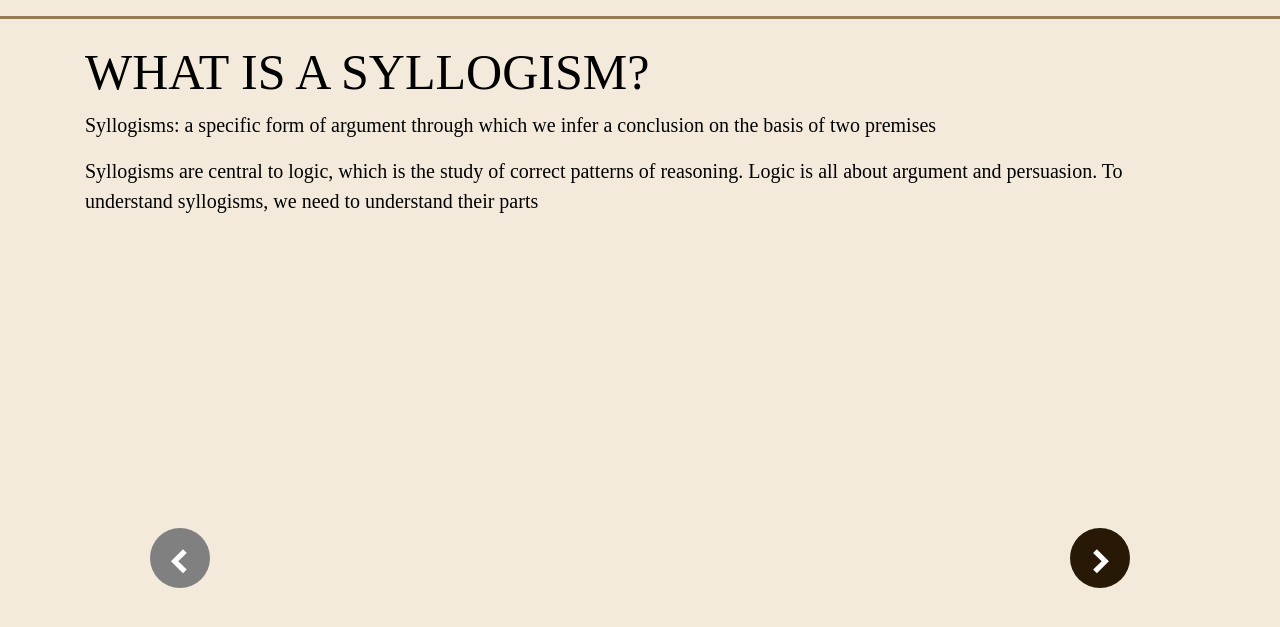
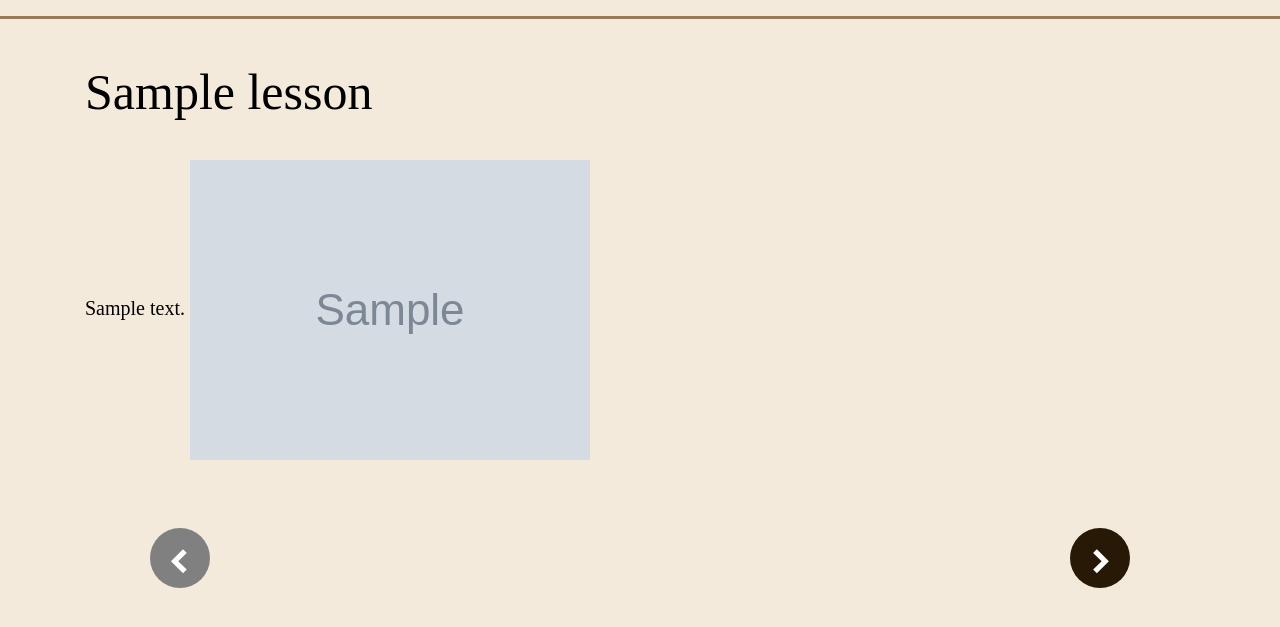
Before and after one commit to gruiiiw/ui_design_syllogism, a Flask app: template templates/learn.html in a window 1280 px wide. Shown: the part 62-689 px from the top of the page. Run offline with Flask 3, Linux system fonts and the light colour scheme; the template is opened without the code that fills it: most values are stand-ins (such as "Sample title", 1, 10 or a date in 2020); grey boxes marked "Sample" are stand-in pictures; some libraries are stand-ins or nearby versions.

Commit message:
Fixed some data

```diff
--- a/server.py
+++ b/server.py
@@ -1,50 +1,64 @@
 from flask import Flask
 from flask import render_template
 from flask import Response, request, jsonify
+
+
 app = Flask(__name__)
+
+
+
 
 
 lessons = {
    "1":{
       "lesson_id": "1",
       "title": "What is a Syllogism",
-      "text": "",
-      "next_lesson":"2"
+      "text": "Syllogisms: a syllogism is a specific form of argument through which we infer a conclusion on the basis of two premises;\n\nSyllogisms are central to logic, which is the study of correct patterns of reasoning. Logic is all about argument and persuasion.\n\nTo understand syllogisms, we need to understand their parts",
+      "next_lesson":"/learn/2",
+      "prev_lesson":"/"
    },
 
    "2":{
       "lesson_id": "2",
       "title": "What is a Syllogism",
       "text": "",
-      "next_lesson":"2"
+      "next_lesson":"/learn/3",
+      "prev_lesson":"/learn/1"
    },
 
    "3":{
       "lesson_id": "3",
       "title": "Building Block 1: Terms",
-      "text": "",
-      "next_lesson":"2"
+      "text": "Our syllogism definition involved terms and propositions. \n For now, let's look at terms.\n\nTerms: man, ox, runs, wins, yellow, that funny comedian, the book on that shelf, etc.\n\nA term is either a noun, adjective, or verb, and it refers to a category of things.",
+      "next_lesson":"/quiz/1",
+      "prev_lesson":"/learn/2"
    },
 
    "4":{
-      "lesson_id": "3",
+      "lesson_id": "4",
       "title": "Building Block 2: Propositions",
       "text": "",
-      "next_lesson":"2"
+      "next_lesson":"2",
+      "prev_lesson":""
    },
 
    "5":{
-      "lesson_id": "3",
+      "lesson_id": "5",
       "title": "Building Block 2: Propositions",
       "text": "",
-      "next_lesson":"2"
+      "next_lesson":"2",
+      "prev_lesson":""
+
    },
 
    "6":{
-      "lesson_id": "3",
+      "lesson_id": "6",
       "title": "Building Block 2: Propositions",
       "text": "",
-      "next_lesson":"2"
+      "next_lesson":"2",
+      "prev_lesson":"",
+      "image":"images\diagram_1.png"
+
    }
 }
 
@@ -66,7 +80,5 @@ def learn(lesson_id):
 # Quiz Pages - We need to have something to store the score
 
 
-
-
 if __name__ == '__main__':
    app.run(debug = True)
--- a/static/main.css
+++ b/static/main.css
@@ -4,6 +4,11 @@
     background-color: #f4eadb;
     font-size: 20px;
 
+}
+
+.titlePadding {
+    padding-top: 20px;
+    padding-bottom: 30px;
 }
 
 .bodaniText{
@@ -45,15 +50,15 @@
 
 /* Forward/Back Button */
 
-.nextBtn{
+#nextBtn{
     background-color: #271905; /* Brown */
 }
 
-.nextBtn:hover {
+#nextBtn:hover {
     background-color: #543c2c; /* Lighter Brown */
 }
 
-.nextBtn, .backBtn {
+#nextBtn, #backBtn {
     border: none;
     cursor: pointer;
     width: 60px;
@@ -69,11 +74,11 @@
     padding: 0; /* remove padding if any */
 }
 
-.backBtn{
+#backBtn{
     background-color: gray; /* Light */
 }
 
-.backBtn:hover {
+#backBtn:hover {
     background-color: #666666; /* Dark Gray */
 }
 
--- a/templates/learn.html
+++ b/templates/learn.html
@@ -3,27 +3,56 @@
 {% block content %}
 
 
+    <script type = "text/javascript">
+        $(document).ready(function(){
+            $("#nextBtn").click(function(){
+                window.location.href = "{{lesson.next_lesson}}";
+            });
+
+
+            $("#backBtn").click(function(){
+                window.location.href = "{{lesson.prev_lesson}}";
+
+            });
+
+            $(document).keydown(function(e) {
+            switch(e.which) {
+                case 39: // right arrow key
+                    window.location.href = "{{lesson.next_lesson}}";
+                    break;
+                case 37: // left arrow key
+                    window.location.href = "{{lesson.prev_lesson}}";
+                    break;
+                default: return; // exit this handler for other keys
+            }
+            e.preventDefault(); // prevent the default action (scroll / move caret)
+            });
+
+
+        });
+
+    </script>
+
 
     <div class=" bodaniText">
+        <div class = "textLarge titlePadding">
+        {{lesson.title}}
+        </div>
+
+        {{lesson.text}}
+
+        <img src="{{lesson.image}}" alt="Lesson image">
 
 
 
-        <div class = "textLarge">
-            WHAT IS A SYLLOGISM?</div>
+    </div>
 
-            <p>Syllogisms: a specific form of argument through
-            which we infer a conclusion on the basis of two premises
-        </p>
-            Syllogisms are central to logic, which is the study of correct
-            patterns of reasoning. Logic is all about argument and
-            persuasion.
 
-            To understand syllogisms, we need to understand their parts
+    <div class="buttonContainer">
+        <button id="backBtn"><</button>
+
+        <button id="nextBtn">></button>
     </div>
-    <div class="buttonContainer">
-        <a href="/"><button class="backBtn"><</button></a>
-
-    <a href="/lesson/page2"><button class="nextBtn">></button></a></div>
 
 
 
```
Also changed, not shown: templates/images/diagram_1.png (added), templates/images/diagram_2.png (added).
